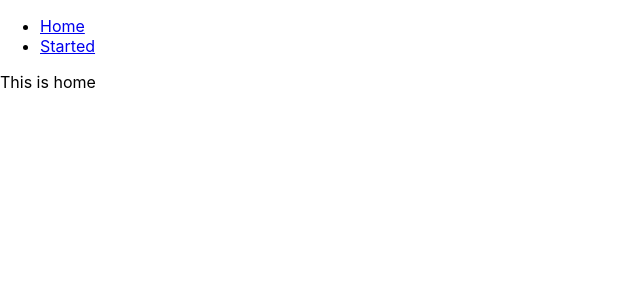
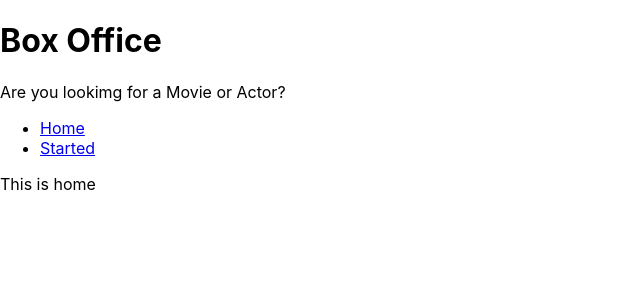
Before and after one commit to akashraghav1997/box-office, a React (Create React App) app: page / in a window 1280 px wide. Shown: the top 300 px of the page, without its empty margins (0-640 px from the left). Built offline with nearby package versions, Linux system fonts and the light colour scheme.

Commit message:
added layout management and created title

```diff
--- a/src/App.jsx
+++ b/src/App.jsx
@@ -1,14 +1,10 @@
 import React from 'react';
 import { Switch, Route } from 'react-router-dom';
-import Navs from './components/Navs';
 import Home from './pages/Home';
 import Started from './pages/Started';
 
 function App() {
   return (
-    <div>
-      <Navs />
-
     <Switch>
       <Route exact path="/">
         <Home />
@@ -22,7 +18,6 @@
         <div>Not found</div>
       </Route>
     </Switch>
-    </div>
   );
 }
 
--- /dev/null
+++ b/src/components/MainPageLayout.jsx
@@ -0,0 +1,19 @@
+import React from 'react';
+import Navs from './Navs';
+import Title from './Title';
+
+const MainPageLayout = ({ children }) => {
+  return (
+    <div>
+      <Title
+        title="Box Office"
+        subtitle="Are you lookimg for a Movie or Actor?"
+      />
+      <Navs />
+
+      {children}
+    </div>
+  );
+};
+
+export default MainPageLayout;
--- /dev/null
+++ b/src/components/Title.jsx
@@ -0,0 +1,12 @@
+import React from 'react';
+
+const Title = ({ title, subtitle }) => {
+  return (
+    <div>
+      <h1>{title}</h1>
+      <p>{subtitle}</p>
+    </div>
+  );
+};
+
+export default Title;
--- a/src/pages/Home.jsx
+++ b/src/pages/Home.jsx
@@ -1,7 +1,8 @@
 import React from 'react';
+import MainPageLayout from '../components/MainPageLayout';
 
 const Home = () => {
-  return <div>This is home</div>;
+  return <MainPageLayout>This is home</MainPageLayout>;
 };
 
 export default Home;
--- a/src/pages/Started.jsx
+++ b/src/pages/Started.jsx
@@ -1,7 +1,8 @@
 import React from 'react';
+import MainPageLayout from '../components/MainPageLayout';
 
 const Started = () => {
-  return <div>This is started</div>;
+  return <MainPageLayout>This is started</MainPageLayout>;
 };
 
 export default Started;
```
Lines whose indentation alone changed are shown as unchanged.
